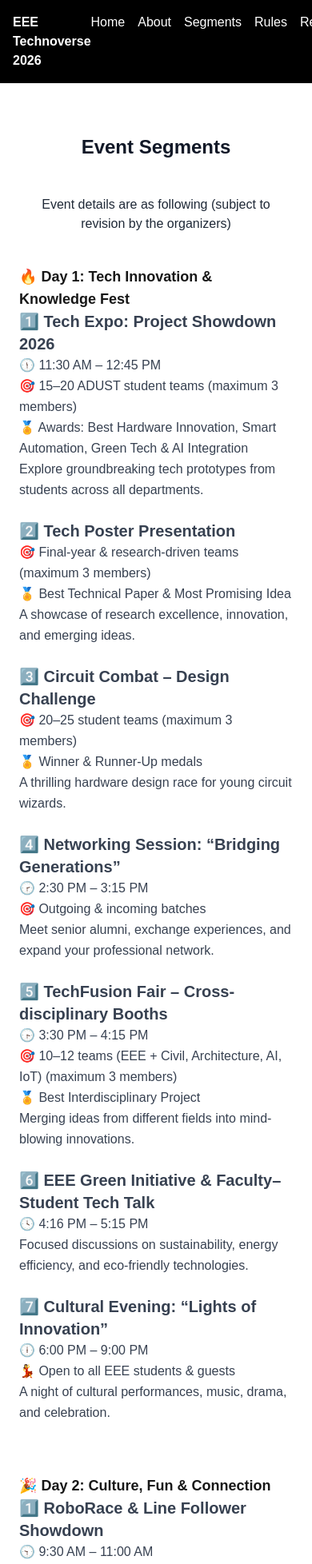
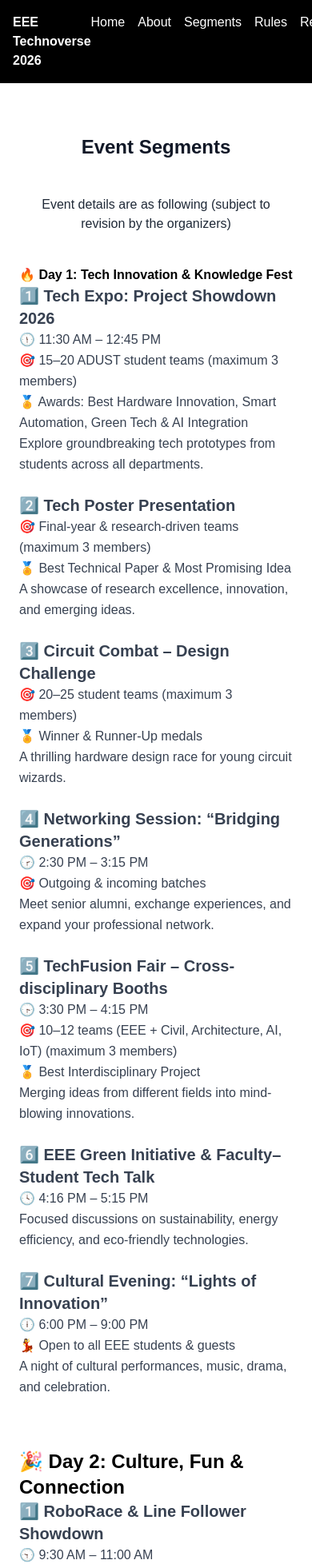
Before and after one commit to rae-mazid-adust/eee-technoverse-2026, a Next.js app: page /segments in a window 390 px wide. Shown: the top 1956 px of the page at 80% size. Built offline with nearby package versions, Linux system fonts and the light colour scheme.

Commit message:
Fix page heading visibility for mobile and tablet

```diff
--- a/app/segments/page.tsx
+++ b/app/segments/page.tsx
@@ -17,7 +17,7 @@ export default function Segments() {
 
         {/* DAY 1 */}
         <section className="mb-16">
-          <h2 className="text-lg sm:text-xl md:text-2xl font-bold text-gray-1200">
+          <h2 className="text-2x1 sm:text-xl md:text-2xl font-bold text-black">
             🔥 Day 1: Tech Innovation & Knowledge Fest
           </h2>
 
@@ -113,7 +113,7 @@ export default function Segments() {
 
         {/* DAY 2 */}
         <section>
-          <h2 className="text-lg sm:text-xl md:text-2xl font-bold text-gray-1200">
+          <h2 className="text-2xl sm:text-xl md:text-2xl font-bold text-black">
             🎉 Day 2: Culture, Fun & Connection
           </h2>
 
```
